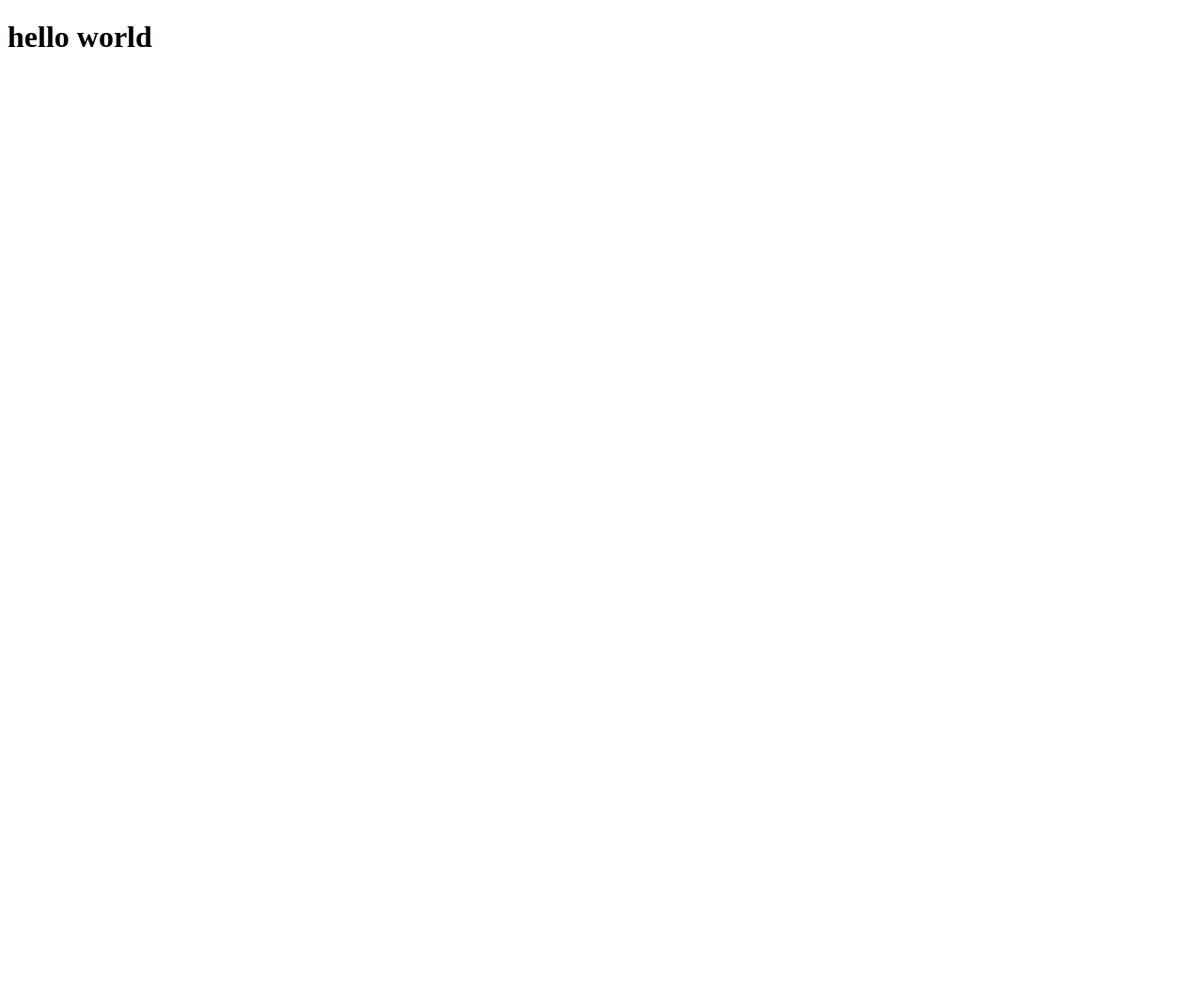
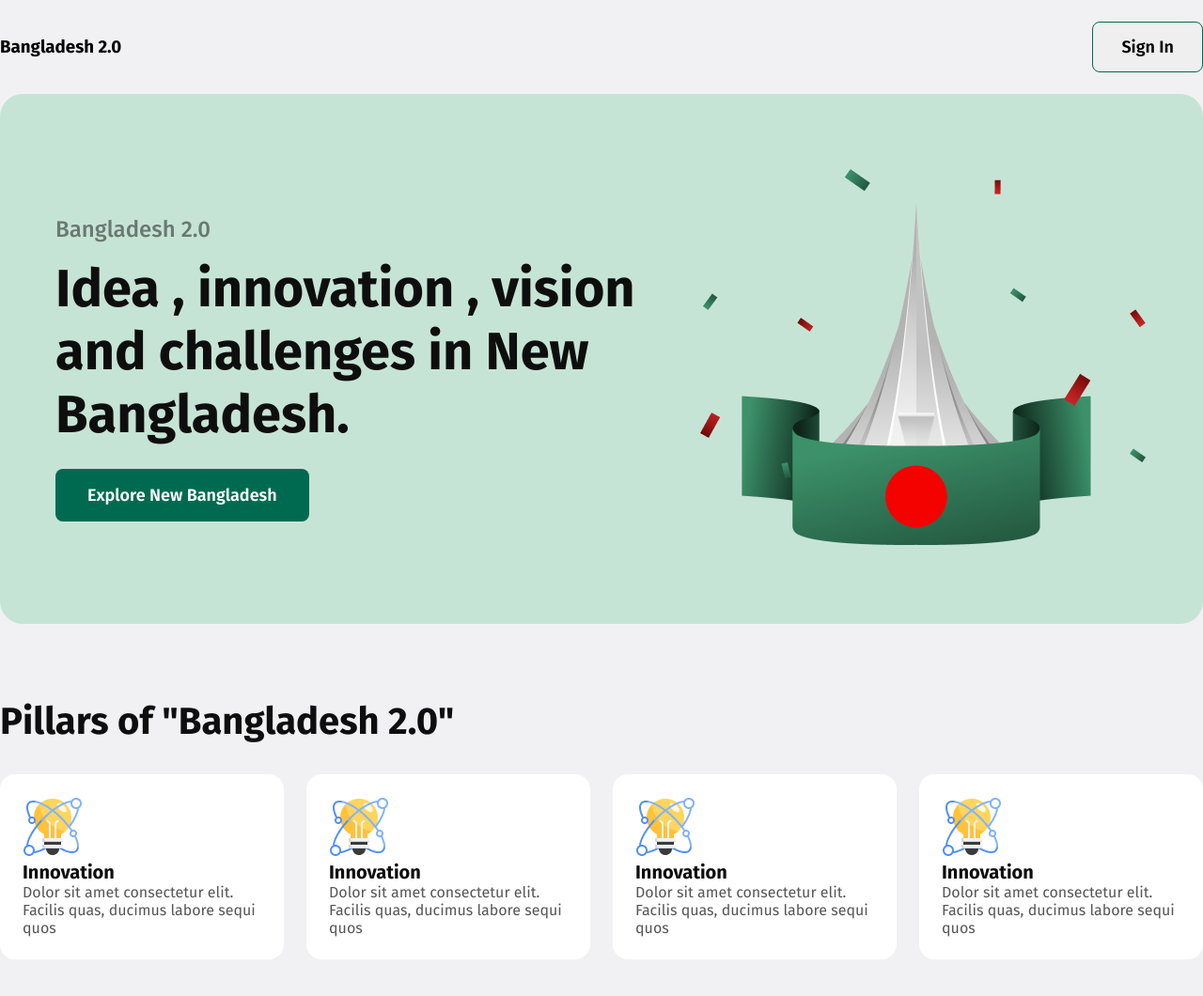
Before and after one commit to Shihab177/assignment-1, a plain HTML site: page index.html in a window 1280 px wide. Shown: the whole page at 94% size. Before the commit the page ends 800 px from the top, so only its background shows below. Drawn offline with Linux system fonts and the light colour scheme.

Commit message:
hero and pillars of bd

```diff
--- a/index.html
+++ b/index.html
@@ -5,8 +5,73 @@
     <meta name="viewport" content="width=device-width, initial-scale=1.0">
     <title>Assignment_1</title>
     <link rel="stylesheet" href="style.css">
+    <link rel="preconnect" href="https://fonts.googleapis.com">
+<link rel="preconnect" href="https://fonts.gstatic.com" crossorigin>
+<link href="https://fonts.googleapis.com/css2?family=Fira+Sans:ital,wght@0,100;0,200;0,300;0,400;0,500;0,600;0,700;0,800;0,900;1,100;1,200;1,300;1,400;1,500;1,600;1,700;1,800;1,900&display=swap" rel="stylesheet">
 </head>
 <body>
-    <h1>hello world</h1>
+    <header>
+        <nav>
+            <div class="nav-div-one"><h3 class="fira-sans">Bangladesh 2.0</h3>
+            <li><button class="fira-sans">Sign In</button></li>
+            </div>
+        </nav>
+        <!--hero section-->
+        <section class="section-one">
+            <!--left-->
+            <div class="hl-div">
+                <h3 class="fira-sans">Bangladesh 2.0</h3>
+                <p class="fira-sans">Idea , innovation ,
+                    vision and challenges in New Bangladesh.</p>
+                    <button class="fira-sans">Explore New Bangladesh</button>
+            </div>
+            <!--Right div-->
+            <div class="hr-div">
+                <img src="assets/hero.png" alt="">
+            </div>
+        </section>
+    </header>
+    <main>
+        <!--pillars of bd-->
+        <div class="pillars-bd">
+            <h2 class="fira-sans">Pillars of "Bangladesh 2.0"</h2>
+            <div class="pillars-card">
+                <div class="card">
+                   <img src="assets/card-icon.png" alt="">
+                   <div>
+                    <h3 class="fira-sans">Innovation</h3>
+                    <p class="fira-sans">Dolor sit amet consectetur elit. Facilis quas, ducimus labore sequi quos </p>
+                   </div>
+                </div>
+                <div class="card">
+                    <img src="assets/card-icon.png" alt="">
+                    <div>
+                     <h3 class="fira-sans">Innovation</h3>
+                     <p class="fira-sans">Dolor sit amet consectetur elit. Facilis quas, ducimus labore sequi quos </p>
+                    </div>
+                 </div>
+                 <div class="card">
+                    <img src="assets/card-icon.png" alt="">
+                    <div>
+                     <h3 class="fira-sans">Innovation</h3>
+                     <p class="fira-sans">Dolor sit amet consectetur elit. Facilis quas, ducimus labore sequi quos </p>
+                    </div>
+                 </div>
+                 <div class="card">
+                    <img src="assets/card-icon.png" alt="">
+                    <div>
+                     <h3 class="fira-sans">Innovation</h3>
+                     <p class="fira-sans">Dolor sit amet consectetur elit. Facilis quas, ducimus labore sequi quos </p>
+                    </div>
+                 </div>
+
+            </div>
+        </div>
+        <!--The Vision of Future-->
+        <div class="vision-future">
+
+        </div>
+    </main>
+    <footer></footer>
 </body>
 </html>
--- a/style.css
+++ b/style.css
@@ -0,0 +1,115 @@
+@import url('https://fonts.googleapis.com/css2?family=Fira+Sans:ital,wght@0,100;0,200;0,300;0,400;0,500;0,600;0,700;0,800;0,900;1,100;1,200;1,300;1,400;1,500;1,600;1,700;1,800;1,900&display=swap');
+
+.fira-sans{
+    font-family: "Fira Sans", serif;
+    font-style: normal;
+  }
+*{
+    margin: 0;
+    padding: 0;
+}
+body{
+  background:#F1F1F3 ;
+}
+nav{
+    background:#F1F1F3;
+    height: 100px;
+    display: flex;
+    align-items: center;
+ }
+.nav-div-one{
+    width: 1280px;
+    margin: auto;
+    display: flex;
+   justify-content: space-between;
+   align-items: center;
+}
+.nav-div-one h3{
+    font-weight:bold;
+    font-weight: 32px;
+}
+
+.nav-div-one li{
+    list-style: none;
+}
+.nav-div-one button{
+    border:1px solid #006A50 ;
+    padding: 15px 30px;
+    font-size: 18px;
+    font-weight: 600;
+    border-radius: 8px;
+}
+/* hero section */
+.section-one{
+    width: 1280px;
+    background:#C6E4D6 ;
+    border-radius: 24px;
+    margin: auto;
+    display: flex;
+
+}
+.hl-div{
+    margin: 130px 64px 130px 59px;
+    width: 622px ;
+    height: 300px;
+}
+.hl-div>h3{
+    font-weight:500;
+    color:rgba(14,14,14,0.5) ;
+    font-size:24px ;
+    margin-bottom: 16px;
+}
+.hl-div>p{
+    font-weight:bold ;
+    font-size: 56px;
+    margin-bottom: 24px;
+    color: #0E0E0E;
+}
+.hl-div>button{
+    background:#006A50 ;
+    border-radius: 8px;
+    border: none;
+    padding: 17px 34px;
+    color:#FFFFFF ;
+    font-weight: 600;
+    font-size: 18px;
+}
+.hr-div{
+    margin: 80px 59.99px 80px 0;
+}
+/* pillars of bd */
+.pillars-bd{
+    width: 1280px;
+    margin: auto;
+    margin-top: 80px;
+}
+.pillars-bd>h2{
+    font-size: 40px;
+    font-weight: bold;
+    color: #0E0E0E;
+}
+.pillars-card{
+    margin-top: 32px;
+    display: flex;
+    column-gap: 24px;
+}
+.card{
+    padding: 24px;
+    background: #FFFFFF;
+    border-radius: 16px;
+}
+.card>div>h3{
+    color:#0E0E0E ;
+    font-size: 20px;
+    font-weight: bold;
+}
+.card>div>p{
+    color: rgba(14,14,14,0.7);
+    font-size: 16px;
+    font-weight: 400;
+}
+.vision-future{
+    width: 1280px;
+    margin: auto;
+    margin-top: 80px;
+}
```
